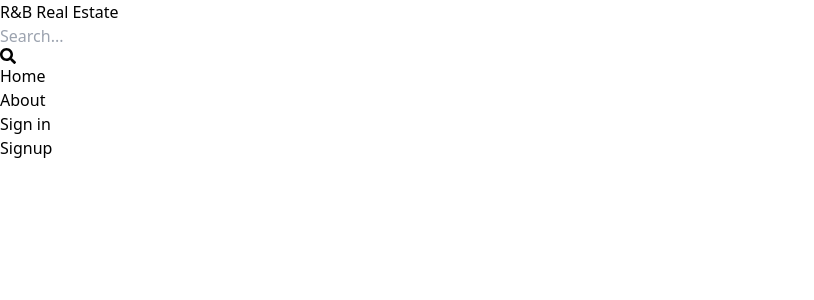
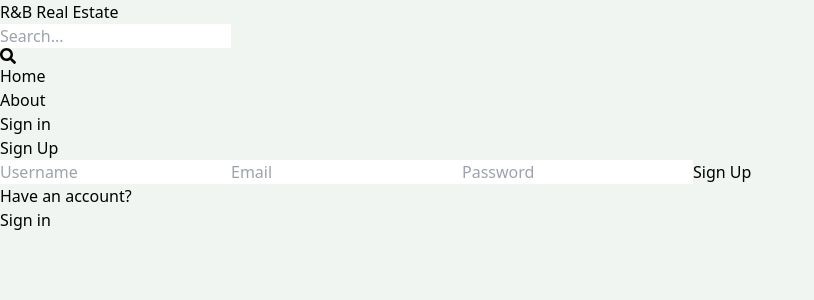
Before and after one commit to raktim2022/Real-Estate-Project, a React (Vite) app in the folder client/: page /signup in a window 1280 px wide. Shown: the top 300 px of the page, without its empty margins (0-814 px from the left). Built offline with nearby package versions, Linux system fonts and the light colour scheme.

Commit message:
complete Sign up UI

```diff
--- a/client/src/index.css
+++ b/client/src/index.css
@@ -1,3 +1,7 @@
 @tailwind base;
 @tailwind components;
 @tailwind utilities;
+
+body{
+    background-color: rgb(241,245,241);
+}
--- a/client/src/pages/signup.jsx
+++ b/client/src/pages/signup.jsx
@@ -1,7 +1,21 @@
 // import React from 'react'
-
+import { Link } from "react-router-dom"
 export default function Signup() {
   return (
-    <div>Signup</div>
+    <div className="p-3 max-w-lg mx-auto">
+      <h1 className="text-3xl text-center font-semibold my-6">Sign Up</h1>
+      <form className="flex flex-col gap-4" >
+        <input type="text" placeholder="Username" className="border p-3 rounded-lg" id="usename" />
+        <input type="email" placeholder="Email" className="border p-3 rounded-lg" id="email" />
+        <input type="password" placeholder="Password" className="border p-3 rounded-lg" id="password" />
+        <button className="bg-slate-700 text-white p-3 rounded-lg uppercase hover:opacity-95 disabled:opacity-80">Sign Up</button>
+      </form>
+      <div className="flex gap-2 mt-5">
+        <p>Have an account?</p>
+        <Link to={"/signin"}>
+          <span className="text-blue-700">Sign in</span>
+        </Link>
+      </div>
+    </div>
   )
 }
```
